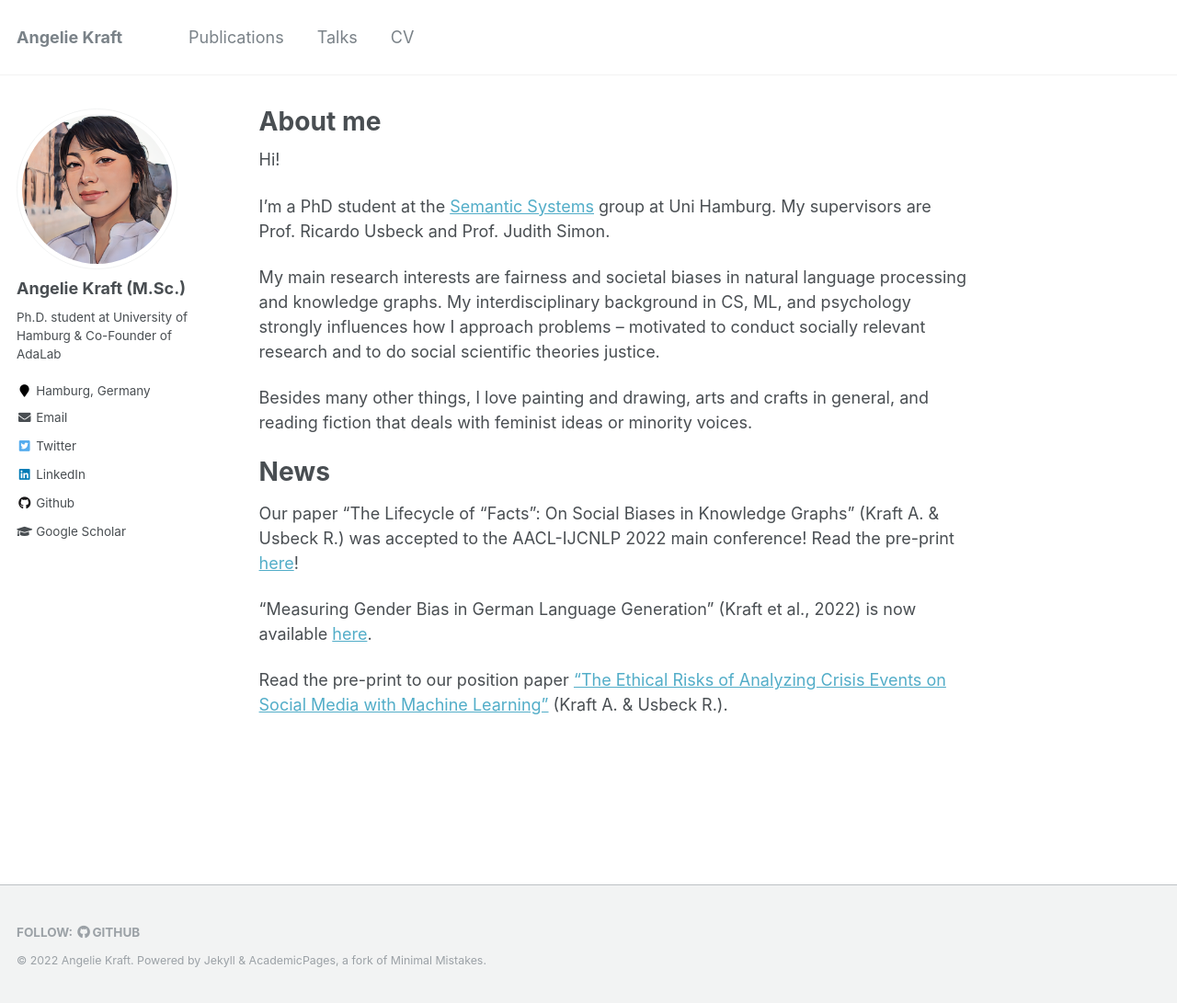
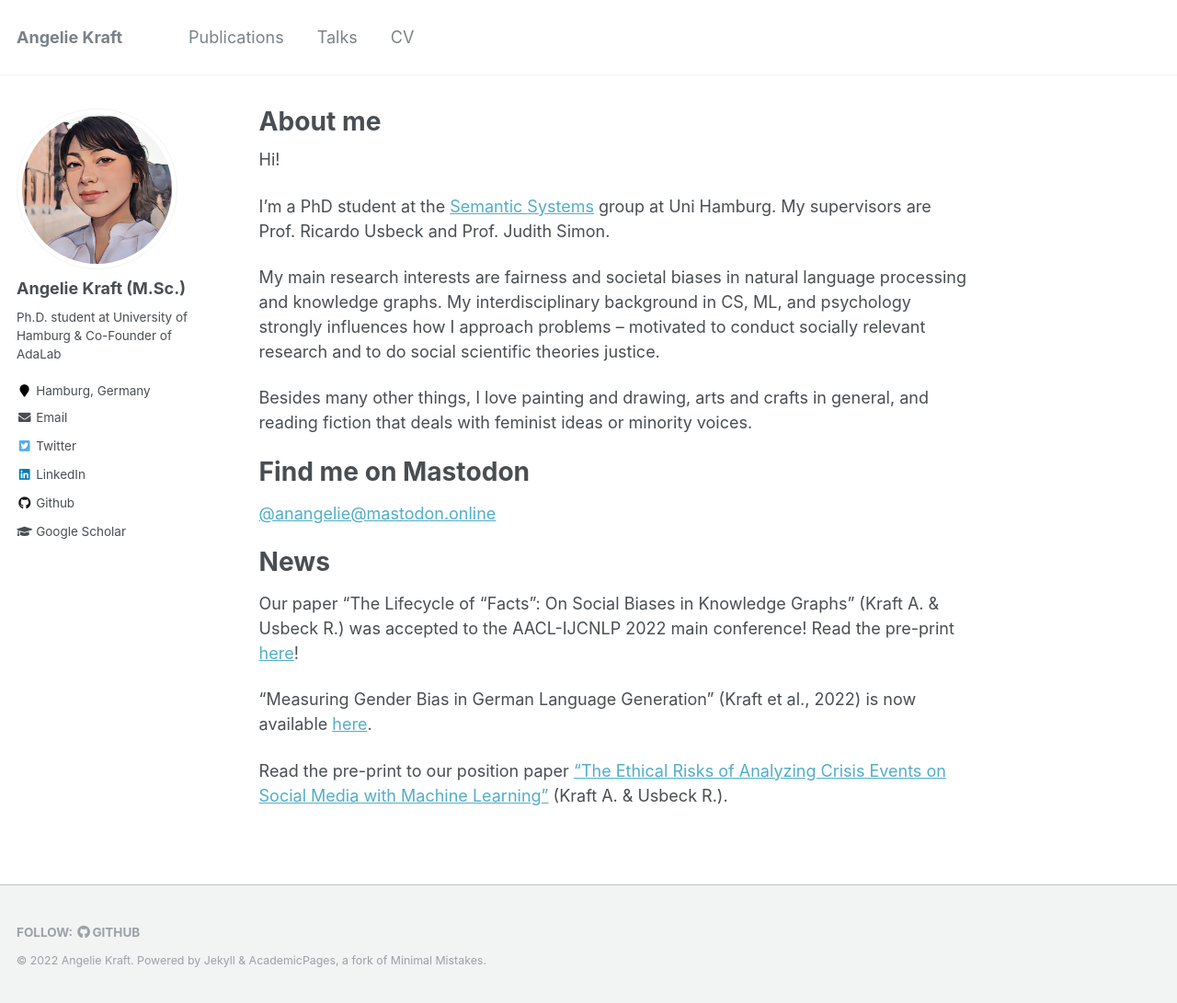
Before and after one commit to krangelie/krangelie.github.io, a Jekyll site: the page built from _pages/about.md, in a window 1280 px wide and 1091 px high. Shown: the whole window at 92% size. Built offline with Jekyll 4.4.1, drawn with Linux system fonts in a browser that asks for light colours.

Commit message:
Update about.md

```diff
--- a/_pages/about.md
+++ b/_pages/about.md
@@ -15,6 +15,8 @@ My main research interests are fairness and societal biases in natural language
 
 Besides many other things, I love painting and drawing, arts and crafts in general, and reading fiction that deals with feminist ideas or minority voices.
 
+# Find me on Mastodon
+[@anangelie@mastodon.online](https://mastodon.online/@anangelie)
 
 # News
 Our paper "The Lifecycle of "Facts": On Social Biases in Knowledge Graphs" (Kraft A. & Usbeck R.) was accepted to the AACL-IJCNLP 2022 main conference! Read the pre-print [here](http://arxiv.org/abs/2210.03353)!
```
